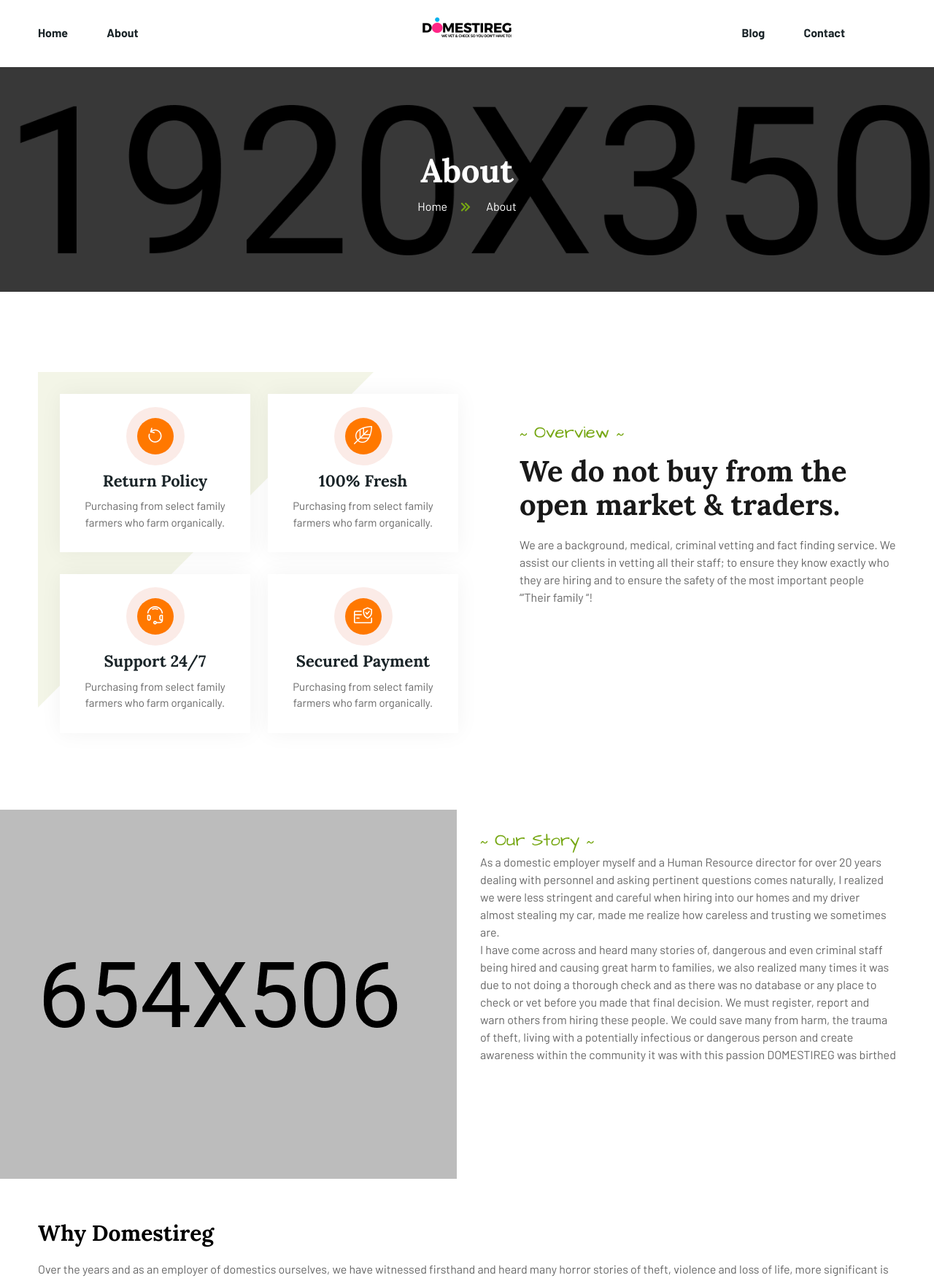
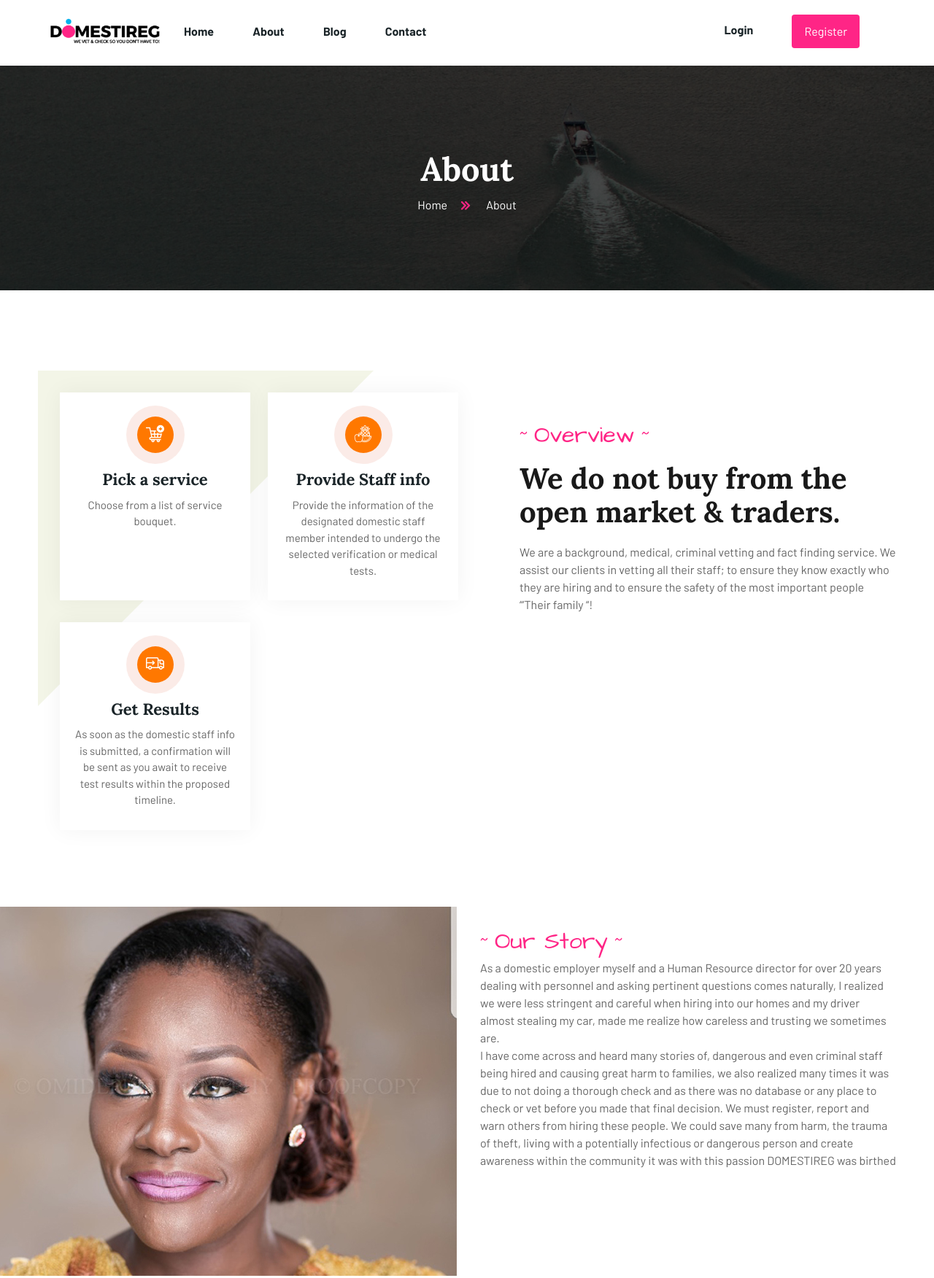
Before and after one commit to oghenemavo/domestireg, a website: page app/about.html in a window 1280 px wide. Shown: the top 1752 px of the page at 73% size. Drawn offline with Linux system fonts and the light colour scheme; files whose address does not match are found by name.

Commit message:
nav & base content updated

```diff
--- a/app/about.html
+++ b/app/about.html
@@ -26,23 +26,26 @@
 	<div class="up">
 		<a href="#" class="scrollup text-center"><i class="fas fa-chevron-up"></i></a>
 	</div>
+
 <!-- Start of header section
 	============================================= -->
 	<header id="organio-header" class="organio-header-section header-style-one">
 		<div class="organic-main-navigation">
 			<div class="container">
-				<div class="organic-header-content  position-relative">
-					<div class="site-logo">
-						<a href="#"><img src="assets/img/logo/domestireg_logo.png" alt=""></a>
-					</div>
-					<nav class="main-navigation-area clearfix ul-li">
-						<ul class="menu-navigation left-nav">
-							<li><a href="!#">Home</a></li>
+				<div class="organic-header-content">
+					<nav class="main-navigation-area d-flex clearfix ul-li">
+						<div class="site-logo">
+							<a href="#"><img src="assets/img/logo/domestireg_logo.png" alt=""></a>
+						</div>
+						<ul class="menu-navigation left-nav me-auto">
+							<li><a href="#">Home</a></li>
 							<li><a href="about.html">About</a></li>
-						</ul>
-						<ul class="menu-navigation right-nav">
 							<li><a href="blog.html">Blog</a></li>
 							<li><a href="contact.html">Contact</a></li>
+						</ul>
+						<ul class="menu-navigation">
+							<li><a href="login.html">Login</a></li>
+							<li><a href="register.html" id="user-auth-btn" class="btn">Register</a></li>
 						</ul>
 					</nav>
 				</div>
@@ -81,7 +84,7 @@
 
 <!-- Start of Breadcrumb section
 	============================================= -->
-	<section id="or-breadcrumbs" class="or-breadcrumbs-section position-relative" data-background="assets/img/bg/bg-page-title.jpg">
+	<section id="or-breadcrumbs" class="or-breadcrumbs-section position-relative" data-background="assets/img/bg/about-us-2.jpg">
 		<div class="background_overlay"></div>
 		<div class="container">
 			<div class="or-breadcrumbs-content text-center">
@@ -107,47 +110,41 @@
 					<div class="col-lg-6">
 						<div class="or-why-choose-feature position-relative">
 							<div class="row">
-								<div class="col-md-6">
+								<div class="col-md-6 d-flex align-items-stretch">
 									<div class="or-why-choose-feature-innerbox headline pera-content text-center">
 										<div class="or-why-choose-feature-icon position-relative d-flex align-items-center justify-content-center">
-											<i class="flaticon-return"></i>
+											<i class="flaticon-add-to-cart"></i>
 										</div>
 										<div class="or-why-choose-feature-text">
-											<h3>Return Policy</h3>
-											<p>Purchasing from select family farmers who farm organically.</p>
+											<h3>Pick a service</h3>
+											<p>Choose from a list of service bouquet.</p>
 										</div>
 									</div>
 								</div>
-								<div class="col-md-6">
+								<div class="col-md-6 d-flex align-items-stretch">
 									<div class="or-why-choose-feature-innerbox headline pera-content text-center">
 										<div class="or-why-choose-feature-icon position-relative d-flex align-items-center justify-content-center">
-											<i class="flaticon-leaf"></i>
+											<i class="flaticon flaticon-fruits"></i>
 										</div>
 										<div class="or-why-choose-feature-text">
-											<h3>100% Fresh</h3>
-											<p>Purchasing from select family farmers who farm organically.</p>
+											<h3>Provide Staff info</h3>
+											<p>
+												Provide the information of the designated domestic staff member intended to undergo the selected verification or medical tests.
+											</p>
 										</div>
 									</div>
 								</div>
-								<div class="col-md-6">
+								<div class="col-md-6 d-flex align-items-stretch">
 									<div class="or-why-choose-feature-innerbox headline pera-content text-center">
 										<div class="or-why-choose-feature-icon position-relative d-flex align-items-center justify-content-center">
-											<i class="flaticon-headphones"></i>
+											<i class="flaticon flaticon-lorry"></i>
 										</div>
 										<div class="or-why-choose-feature-text">
-											<h3>Support 24/7</h3>
-											<p>Purchasing from select family farmers who farm organically.</p>
-										</div>
-									</div>
-								</div>
-								<div class="col-md-6">
-									<div class="or-why-choose-feature-innerbox headline pera-content text-center">
-										<div class="or-why-choose-feature-icon position-relative d-flex align-items-center justify-content-center">
-											<i class="flaticon-credit-card"></i>
-										</div>
-										<div class="or-why-choose-feature-text">
-											<h3>Secured Payment</h3>
-											<p>Purchasing from select family farmers who farm organically.</p>
+											<h3>Get Results</h3>
+											<p>
+												As soon as the domestic staff info is submitted,
+												a confirmation will be sent as you await to receive test results within the proposed timeline.
+											</p>
 										</div>
 									</div>
 								</div>
@@ -181,7 +178,7 @@
 		<div class="container">
 			<div class="or-about-content-1 position-relative">
 				<div class="or-about-img-1 position-absolute">
-					<img src="assets/img/about/ab1.jpg" alt="">
+					<img src="assets/img/about/our-story.jpg" alt="">
 				</div>
 				<div class="or-about-text-area  d-flex justify-content-end">
 					<div class="or-about-img-text-wrapper-1">
@@ -259,8 +256,8 @@ intentions from committing their heinous acts.
 	<section id="our-team" class="or-team-section">
 		<div class="container">
 			<div class="or-section-title headline pera-content text-center middle-align">
-				<span class="sub-title">Team member </span>
-				<h2 class="case-animate-time">We have awesome team member to  support.</h2>
+				<span class="sub-title">Partners</span>
+				<h2 class="case-animate-time">We have awesome partners to support.</h2>
 			</div>
 			<div class="or-team-content">
 				<div class="or-team-content-area">
@@ -438,13 +435,10 @@ intentions from committing their heinous acts.
 					<div class="col-lg-3 col-md-6">
 						<div class="or-footer-widget headline pera-content ul-li-block">
 							<div class="or-logo-widget">
-								<a href="#"><img src="assets/img/logo/domestireg_icon.png" alt=""></a>
-								<p>We work with a passion of taking challenges and creating new ones in advertising sector.	</p>
-								<div class="footer-social">
-									<a href="#" tabindex="0"><i class="fab fa-facebook-f"></i></a>
-									<a href="#" tabindex="0"><i class="fab fa-twitter"></i></a>
-									<a href="#" tabindex="0"><i class="fab fa-instagram"></i></a>
-								</div>
+								<a href="#"><img src="assets/img/logo/domestireg_icon.png" style="width: 150px;" alt=""></a>
+								<p class="pt-0">
+									We work with a passion of taking challenges and creating new ones in advertising sector.
+								</p>
 							</div>
 						</div>
 					</div>
@@ -462,7 +456,7 @@ intentions from committing their heinous acts.
 							</div>
 						</div>
 					</div>
-					<div class="col-lg-3 col-md-6">
+					<div class="col-lg-3 col-md-6 pt-4">
 						<div class="or-footer-widget headline pera-content ul-li-block">
 							<div class="or-contact-widget">
 								<h2 class="widget-title">Official info:</h2>
@@ -470,8 +464,12 @@ intentions from committing their heinous acts.
 									<li><i class="fas fa-envelope"></i> <span> info@domestireg.com  </span> </li>
 								</ul>
 								<span class="title">Open Hours: </span>
-								<p>Mon - Sat: 8 am - 5 pm,
-								Sunday: CLOSED</p>
+								<p>Mon - Sat: 8 am - 5 pm, Sunday: CLOSED</p>
+								<div class="footer-social d-flex text-white">
+									<a class="d-inline py-2 pe-2" href="#" tabindex="0"><i class="fab fa-facebook-f"></i></a>
+									<a class="d-inline p-2" href="#" tabindex="0"><i class="fab fa-twitter"></i></a>
+									<a class="d-inline p-2" href="#" tabindex="0"><i class="fab fa-instagram"></i></a>
+								</div>
 							</div>
 						</div>
 					</div>
@@ -485,6 +483,7 @@ intentions from committing their heinous acts.
 		</div>
 	</footer>
 <!-- End of Footer section
+	============================================= -->
 
 
 	<!-- For Js Library -->
--- a/app/assets/scss/_contact.scss
+++ b/app/assets/scss/_contact.scss
@@ -15,8 +15,8 @@
     bottom: 0;
     right: 0;
     margin: auto;
-    background-image: url(../img/bg-fancybox1.png);
-    background-color: #76a713;
+    background-image: url(../img/bg-contact.png);
+    background-color: $base-color;
     z-index: -1;
     -webkit-border-radius: 50px 0 50px 0;
     -khtml-border-radius: 50px 0 50px 0;
--- a/app/assets/scss/_header.scss
+++ b/app/assets/scss/_header.scss
@@ -99,7 +99,7 @@
 			}
 		}
 		.organic-main-navigation {
-			padding: 15px 0px 35px;
+			padding: 15px 0px 20px;
 			background-color: #fff;
 		}
 		.menu-navigation.left-nav {
@@ -112,15 +112,13 @@
 			text-align: right;
 		}
 		.site-logo {
-			top: 0;
-			left: 0;
-			right: 0;
-			width: 150px;
-			margin: 0 auto;
-			position: absolute;
+			width: 200px;
+			margin: auto 0;
+			padding-right: 16px;
 		}
 		.menu-navigation {
-			padding-top: 18px;
+			margin: auto 0;
+			// padding-top: 18px;
 			li {
 				margin-right: 50px;
 				a {
--- a/app/assets/scss/_predefine.scss
+++ b/app/assets/scss/_predefine.scss
@@ -38,7 +38,11 @@
 	width: 100%;
 	height: 100%;
 	overflow: visible;
-	background: #ffff url('../img/preloader.gif') no-repeat center center;
+	background-color: #fff;
+	background-image: url('../img/logo/domestireg_icon.png');
+	background-repeat: no-repeat;
+	background-position: center center;
+	background-size: 300px;
 }
 
 [data-background] {
@@ -203,7 +207,7 @@ select:visited {
 }
 .or-section-title {
 	.sub-title {
-		font-size: 24px;
+		font-size: 32px; // previously 24px
 		padding: 0px 20px;
 		color: $base-color;
 		font-family: $style;
--- a/app/assets/scss/_template.scss
+++ b/app/assets/scss/_template.scss
@@ -13,8 +13,8 @@ $style:  'Architects Daughter', cursive;
 Color Code
 ===========*/
 $body-color: #666666;
-$base-color: #76a713;
-$base-color-2: #ff7800;
+$base-color: #ff2586; // pink
+$base-color-2: #01b1ed; // apple green
 $color-1: #1a2428;
 $color-2: #ff7800;
 
--- a/app/assets/scss/style.scss
+++ b/app/assets/scss/style.scss
@@ -157,3 +157,22 @@ CSS Table of content:-
 		background-color: $base-color;
 	}
 }
+
+#accordionExample {
+	.accordion-item .accordion-button {
+		padding: 24px 16px;
+		font-size: 24px;
+		color: #191919;
+	}
+	.accordion-body {
+		font-size: 17px;
+	}
+}
+
+#user-auth-btn {
+	position: initial;
+	padding: 10px 16px;
+	background-color: $base-color;
+	color: #fff;
+	font-weight: normal;
+}
```
Also changed, not shown: app/contact.html (+12 -10 lines), app/index.html (+32 -93 lines), app/assets/css/style.css, app/assets/img/about/home-about-us.jpg (added), app/assets/img/about/our-story.jpg (added), app/assets/img/about/verify-profile.jpg (added), app/assets/img/address.jpg (added), app/assets/img/bg-contact.png (added), app/assets/img/bg/about-us-2.jpg (added), app/assets/img/bg/contact.jpg (added), app/assets/slider-1.jpg (added), app/assets/slider-bg1-brush.jpg (added).
